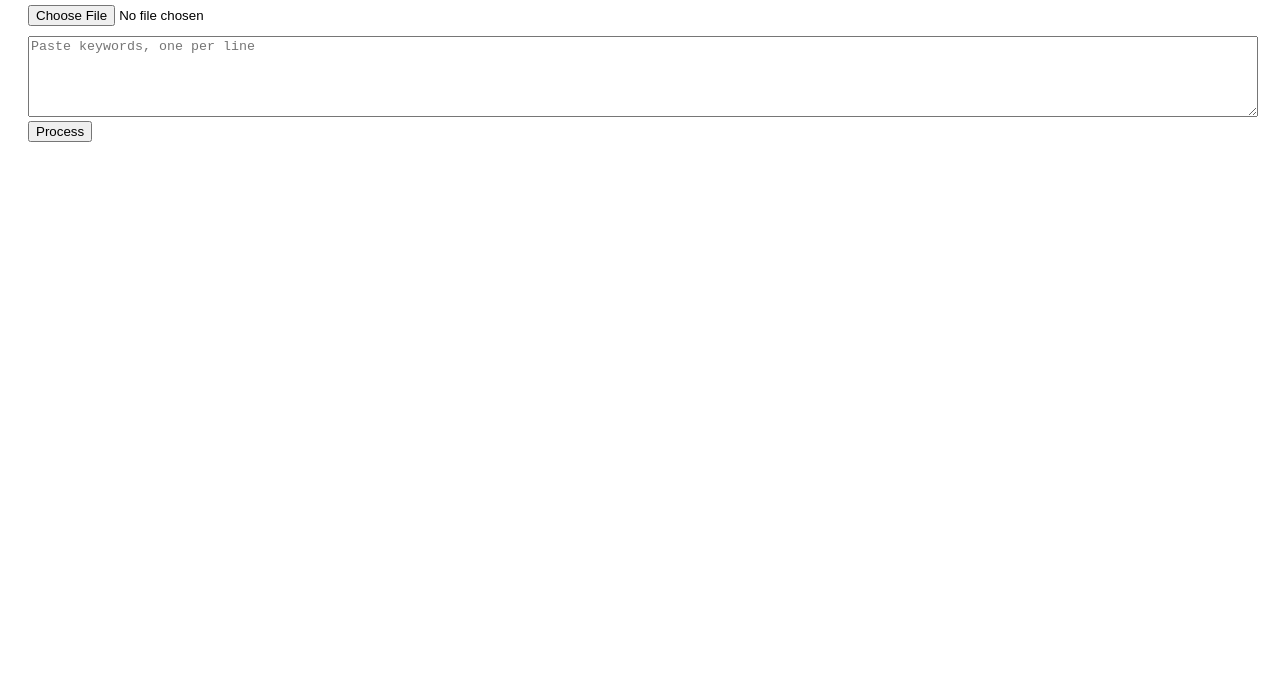
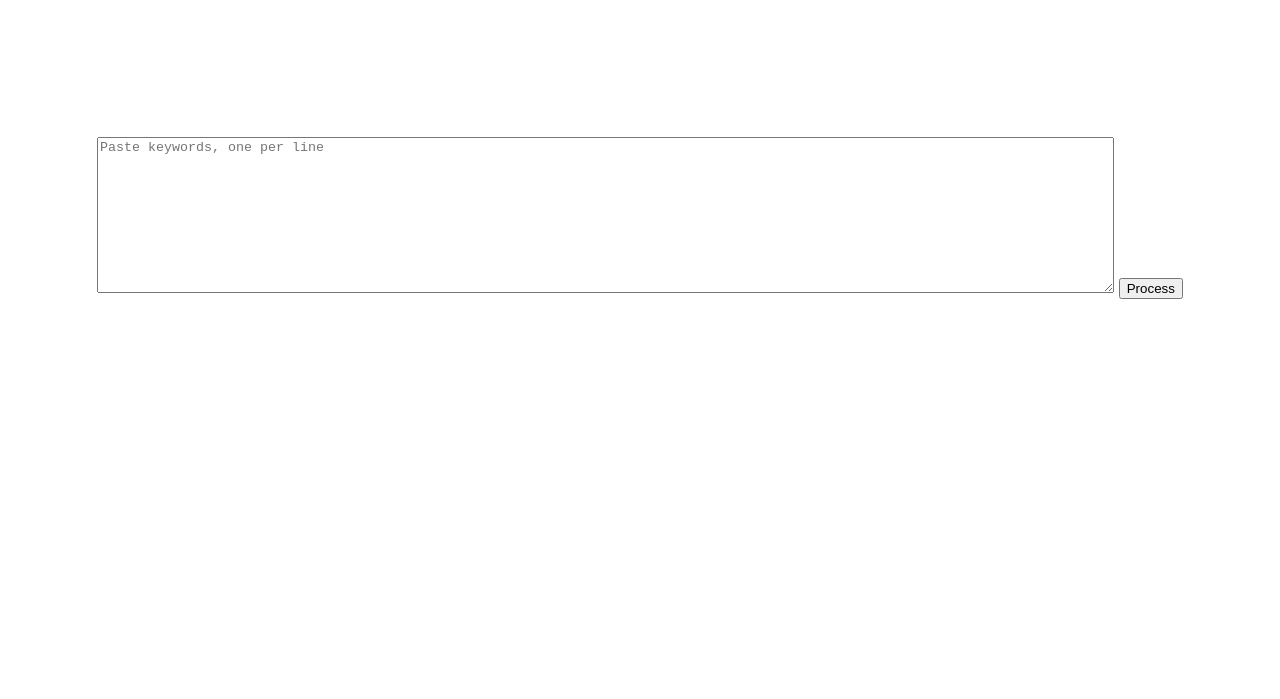
Before and after one commit to AMG22075/word-matching, a plain HTML site: page index.html in a window 1280 px wide. Shown: the part 101-800 px from the top of the page. Drawn offline with Linux system fonts and the light colour scheme.

Commit message:
Update index.html

```diff
--- a/index.html
+++ b/index.html
@@ -5,8 +5,8 @@
   <meta name="viewport" content="width=device-width, initial-scale=1.0" />
   <title>CSV Keyword Checker</title>
   <style>
-    body { font-family: sans-serif; padding: 20px; }
-    textarea, input[type="file"] { width: 100%; margin-top: 10px; }
+    body { font-family: sans-serif; text-align: center;}
+    textarea, input[type="file"] { width: 80%; margin-top: 10px; height: 150px;}
   </style>
 </head>
 <body>
```
